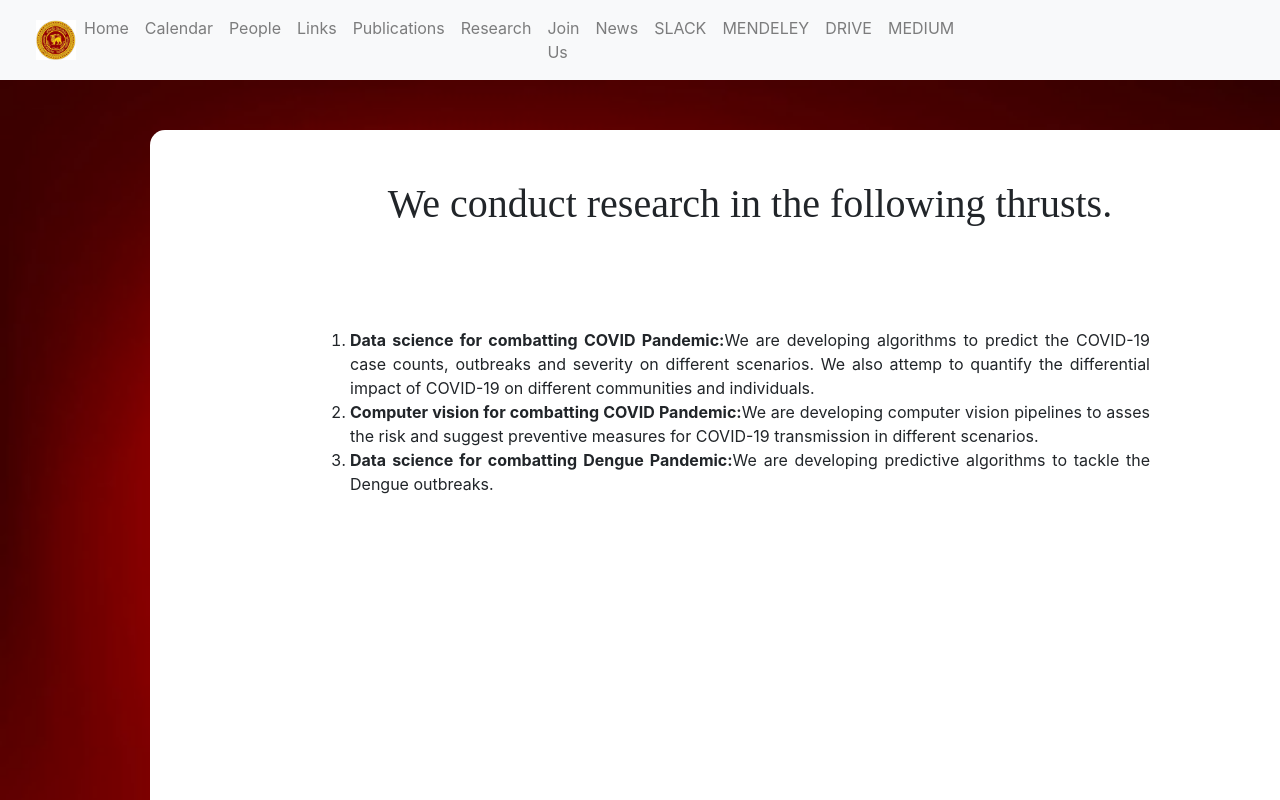
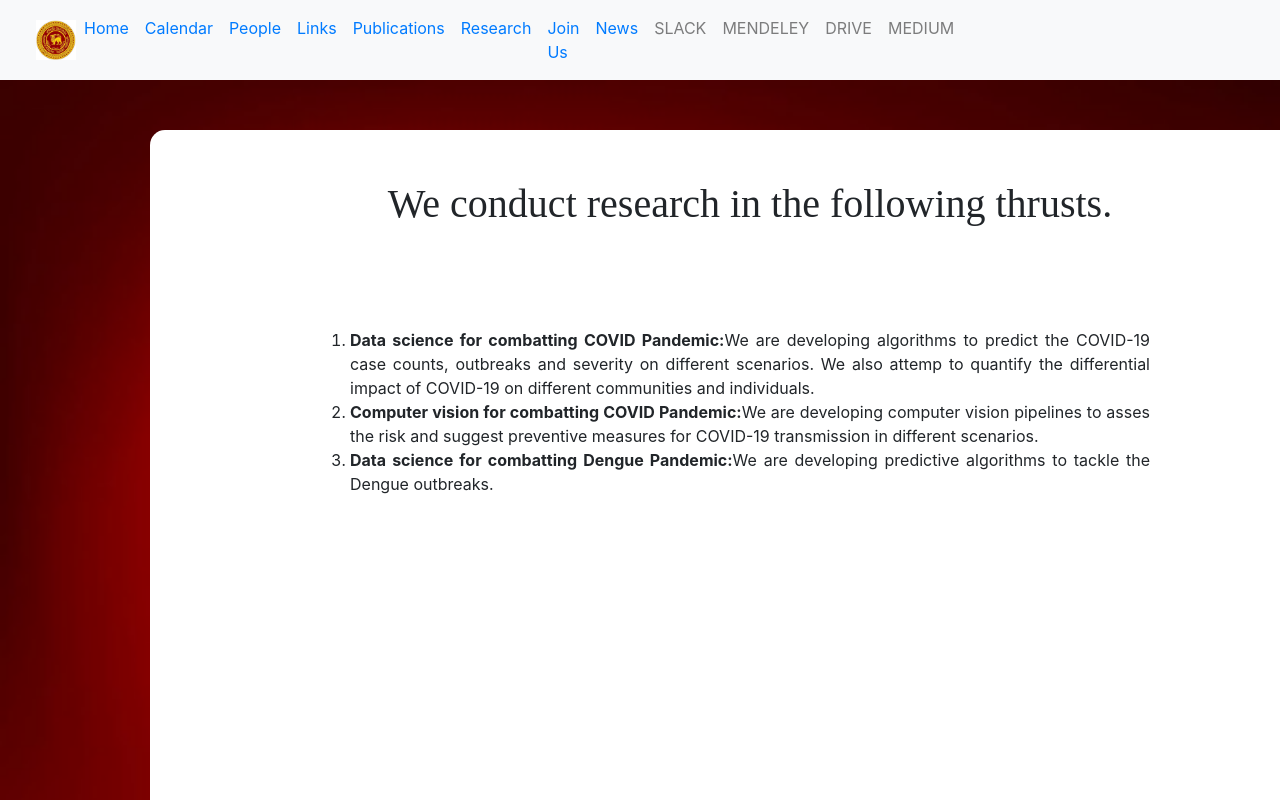
Before and after one commit to pdncovid/dashboard, a React (Create React App) app: page /research in a window 1280 px wide. Shown: the top 800 px of the page. Built offline with nearby package versions, Linux system fonts and the light colour scheme.

Commit message:
published

```diff
--- a/src/App.js
+++ b/src/App.js
@@ -4,6 +4,7 @@ import Home from "./containers/Home";
 import News from "./containers/News";
 import AboutUs from "./containers/AboutUs";
 import { HashRouter, BrowserRouter as Router, Route, Switch, BrowserRouter } from "react-router-dom";
+
 import Calendar from "./containers/Calendar";
 import Links from "./containers/Links";
 import Research from "./containers/Research";
--- a/src/components/NavBar.js
+++ b/src/components/NavBar.js
@@ -1,5 +1,6 @@
 import React from "react";
 import { Nav, Navbar, NavDropdown } from "react-bootstrap";
+import {Link} from "react-router-dom"
 import unilogo from "./unilogo.jfif";
 
 const NavBar = (props) => {
@@ -16,23 +17,24 @@ const NavBar = (props) => {
         ></img>
         <Navbar.Collapse id="basic-navbar-nav">
           <Nav className="mr-auto">
-            <Nav.Link href="/">Home</Nav.Link>
-            <Nav.Link href="/calendar">Calendar</Nav.Link>
-            <Nav.Link href="/people">People</Nav.Link>
-            <Nav.Link href="/links">Links</Nav.Link>
-            <Nav.Link href="/publications">Publications</Nav.Link>
-            <Nav.Link href="/research">Research</Nav.Link>
-            <Nav.Link href="/joinUs">Join Us</Nav.Link>
-            <Nav.Link href="/news">News</Nav.Link>
+            <Nav.Link><Link to="/">Home</Link></Nav.Link>
+            <Nav.Link><Link to = "/calendar">Calendar</Link></Nav.Link>
+            <Nav.Link><Link to = "/people">People</Link></Nav.Link>
+            <Nav.Link><Link to = "/links">Links</Link></Nav.Link>
+            <Nav.Link><Link to = "/publications">Publications</Link></Nav.Link>
+            <Nav.Link><Link to = "/research">Research</Link></Nav.Link>
+            <Nav.Link><Link to = "/joinus">Join Us</Link></Nav.Link>
+            <Nav.Link><Link to = "/news">News</Link></Nav.Link>
             <Nav.Link href="//covid-0yl4080.slack.com">SLACK</Nav.Link>
             <Nav.Link href="//mendeley.com/sign/in">MENDELEY</Nav.Link>
             <Nav.Link href="//drive.google.com/drive/u/1/folders/0AAdNre7Cs_--Uk9PVA">DRIVE</Nav.Link>
             <Nav.Link href="//medium.com/pdncovid">MEDIUM</Nav.Link>
 
-            <Nav.Link href="/aboutUs" style={{ marginLeft: 400 }}>
-              About Us
+            <Nav.Link style={{ marginLeft: 400 }}>
+              <Link to = "/aboutus">About Us</Link>
+
             </Nav.Link>
-            <Nav.Link href="/contactUs">Contact Us</Nav.Link>
+            <Nav.Link><Link to = "/contactus">Contact Us</Link></Nav.Link>
           </Nav>
         </Navbar.Collapse>
       </Navbar>
--- a/src/index.js
+++ b/src/index.js
@@ -5,7 +5,7 @@ import * as serviceWorker from './serviceWorker';
 import {BrowserRouter} from "react-router-dom"
 import 'bootstrap/dist/css/bootstrap.min.css';
 
-ReactDOM.render(<BrowserRouter><App /></BrowserRouter>, document.getElementById('root'));
+ReactDOM.render(<BrowserRouter basename = {process.env.PUBLIC_URL}><App /></BrowserRouter>, document.getElementById('root'));
 
 // If you want your app to work offline and load faster, you can change
 // unregister() to register() below. Note this comes with some pitfalls.
```
Also changed, not shown: 1 other file (tests, documents, lock files or other folders).
